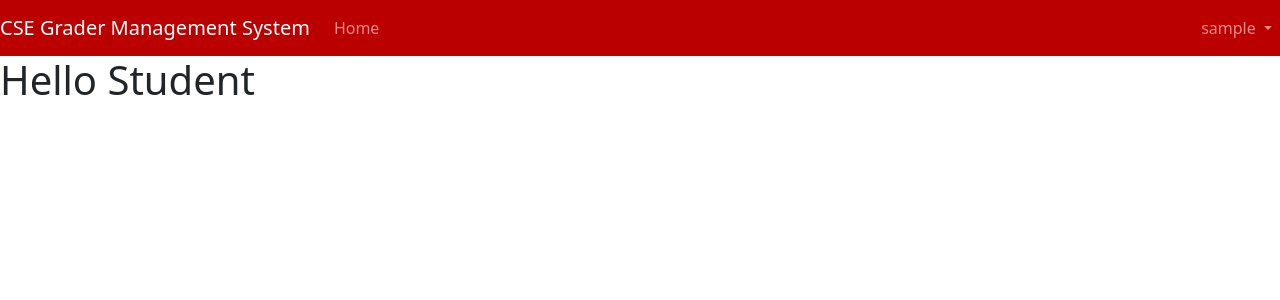
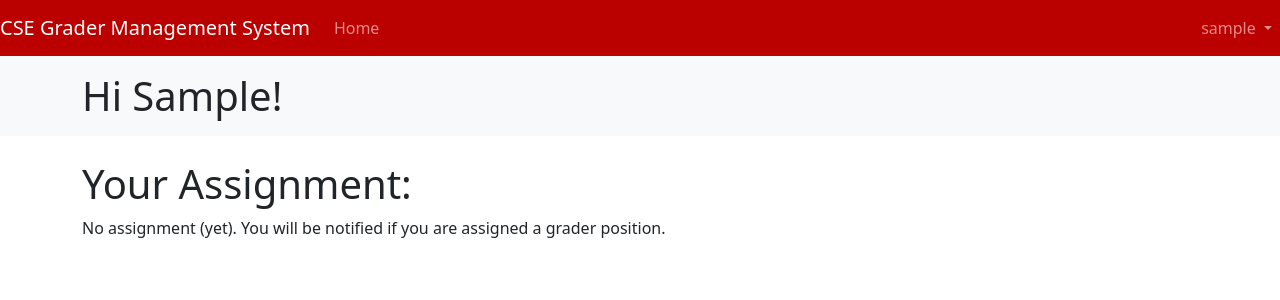
Before and after one commit to Sam-Dominguez/OSU_CSE_GMS, a Django app: page /student/ in a window 1280 px wide. Shown: the top 300 px of the page. Run offline with Django 4.2, Linux system fonts and the light colour scheme; a user stored in the database is signed in; tables that the repository leaves empty hold one stand-in row (values such as "Sample post"); some libraries are stand-ins or nearby versions.

Commit message:
View assignment via student dashboard

```diff
--- a/OSU_CSE_GMS/templates/student.html
+++ b/OSU_CSE_GMS/templates/student.html
@@ -3,5 +3,42 @@
 {% block title %}Dashboard{% endblock %}
 
 {% block content %}
-<h1>Hello Student</h1>
+<header class="bg-light p-3">
+    <div class="container">
+        <div class="d-flex justify-content-between align-items-center">
+            <h1 class="m-0">Hi {{student.first_name}}!</h1>
+        </div>
+    </div>
+</header>
+
+<div class="container mt-4">
+    <h1>Your Assignment:</h1>
+{% for course, section in assignments.items %}
+    <ul>
+        <div id="accordion">
+            <div class="card">
+              <div class="card-header" id="headingOne">
+                <h5 class="mb-0">
+                  <button class="btn btn-link" data-bs-toggle="collapse" data-bs-target="#collapseOne" aria-expanded="true" aria-controls="collapseOne">
+                    {{ course }}
+                  </button>
+                </h5>
+              </div>
+
+              <div id="collapseOne" class="collapse show" aria-labelledby="headingOne" data-bs-parent="#accordion">
+                <div class="card-body">
+                    <ol>Section: {{ section.section_number}}</ol>
+                    <ol>Instruction Mode: {{ section.instruction_mode }}</ol>
+                    <ol>Days: {{ section.days_of_week }}</ol>
+                    <ol>Time: {{ section.time }}</ol>
+                    <ol>Classroom: {{ section.classroom }}</ol>
+                </div>
+              </div>
+            </div>
+    </ul>
+</div>
+
+{% empty %}
+<p>No assignment (yet). You will be notified if you are assigned a grader position.</p>
+{% endfor %}
 {% endblock %}
--- a/OSU_CSE_GMS/views.py
+++ b/OSU_CSE_GMS/views.py
@@ -1,8 +1,9 @@
 from django.shortcuts import redirect, render
 from django.contrib.auth.decorators import login_required
 from django.contrib.auth.models import User
+from django.views.defaults import server_error
 from .forms import CourseForm, SignUpForm
-from .models import Course, Student
+from .models import Course, Student, Assignment, Section
 
 def administrator(request):
     context = {}
@@ -80,4 +81,42 @@ def sign_up(request):
 
 @login_required
 def student(request):
-    return render(request, 'student.html')
+    # Get signed in user
+    user = request.user
+
+    # Get associated student object
+    student = Student.objects.filter(user_id=user.id)
+
+    if not student.exists():
+        # Handle case where student and user are not propery linked
+        print(f'ERROR: The student linked with user id: {user.id} does not exist.')
+        return server_error(request, '500.html')
+    else:
+        student = student[0]
+        # Get assignment(s)
+        assignments_objects = Assignment.objects.filter(student_id_id=student.id, status='ACCEPTED')
+        assignments = list(assignments_objects)
+
+        assigned_sections = []
+
+        # Add the section objects related to the assignments to a list
+        for assignment in assignments:
+            section_objects = Section.objects.filter(section_number=assignment.section_number_id)
+            if section_objects.exists():
+                section = section_objects[0]
+                # get course related to section
+                course_object = Course.objects.filter(course_number=section.course_number_id)
+
+                if not course_object.exists():
+                    print("Course does not exist")
+                else:
+                    assigned_sections.append((course_object[0], section))
+
+
+        context = {
+            'user' : user,
+            'student' : student,
+            'assignments' : dict(assigned_sections)
+        }
+
+        return render(request, 'student.html', context)
```
